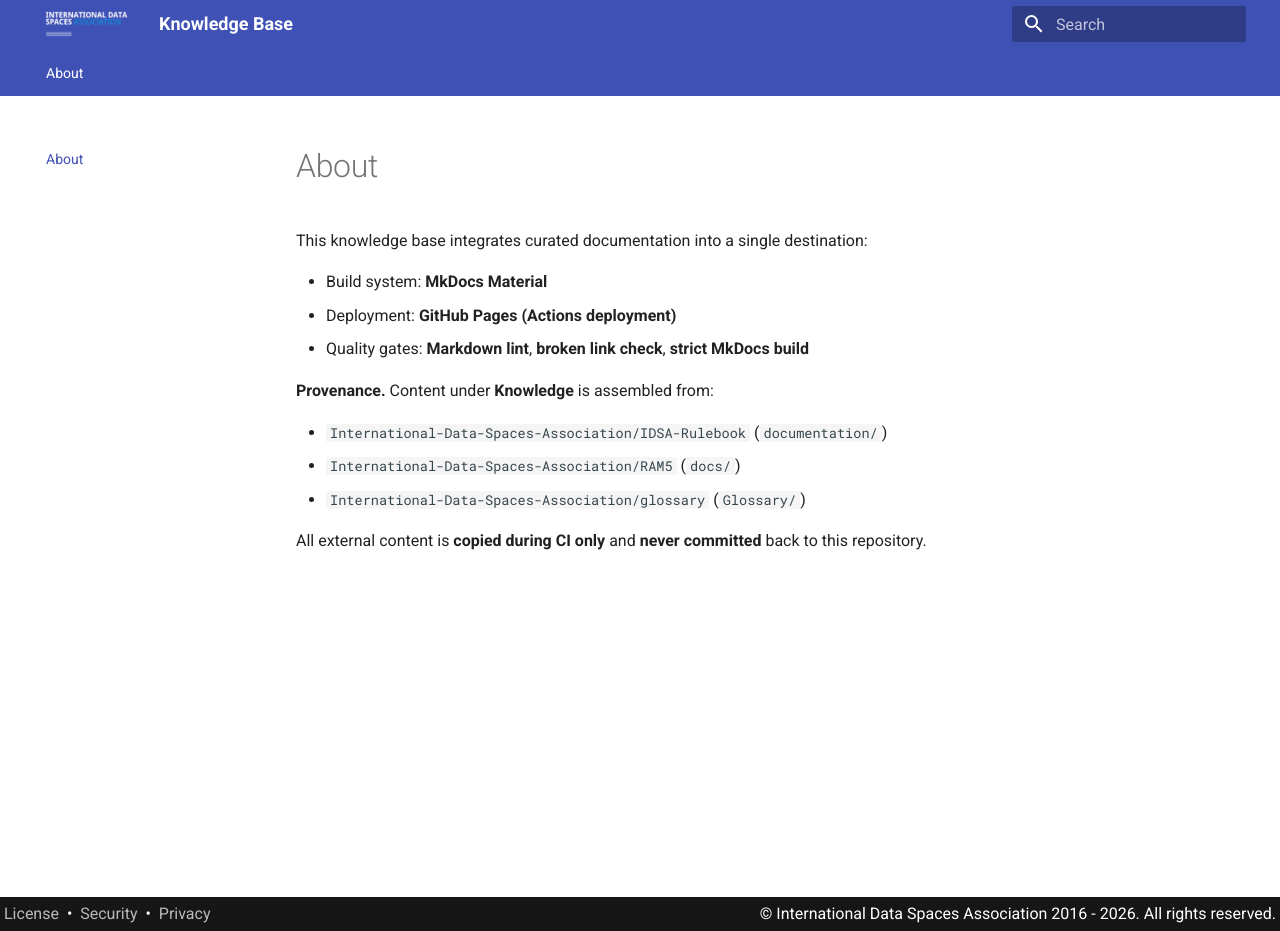
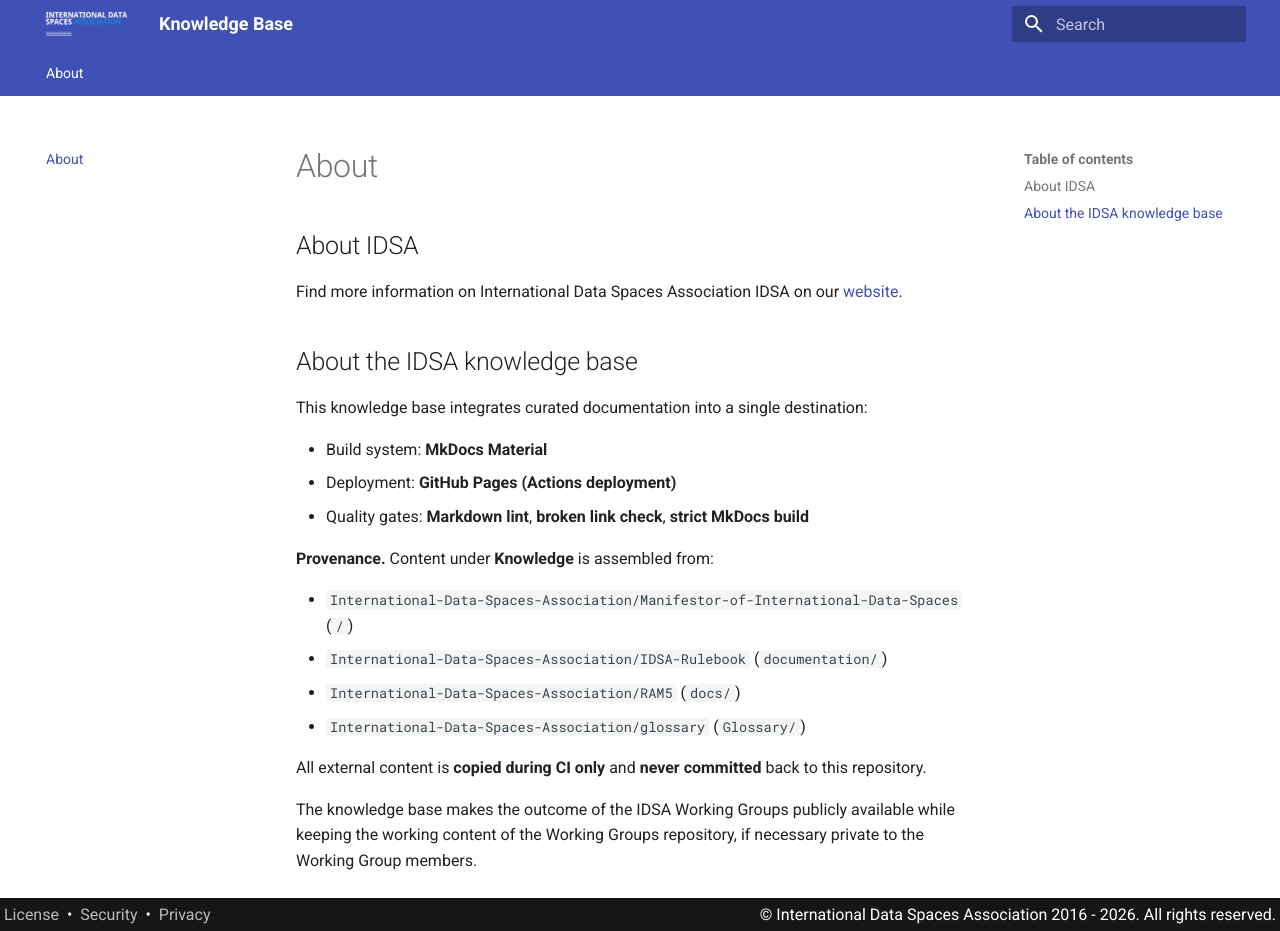
Before and after one commit to International-Data-Spaces-Association/knowledge-base, an MkDocs documentation site: the page built from docs/about.md, in a window 1280 px wide and 931 px high. Built offline with MkDocs 1.6.1 and Material for MkDocs 9.7.7, drawn with Linux system fonts in a browser that asks for light colours.

Commit message:
Updating about.md

```diff
--- a/docs/about.md
+++ b/docs/about.md
@@ -1,4 +1,10 @@
 # About
+
+## About IDSA
+
+Find more information on International Data Spaces Association IDSA on our [website](https://internationaldataspaces.org/).
+
+## About the IDSA knowledge base
 
 This knowledge base integrates curated documentation into a single destination:
 
@@ -8,8 +14,11 @@
 
 **Provenance.** Content under **Knowledge** is assembled from:
 
+- `International-Data-Spaces-Association/Manifestor-of-International-Data-Spaces` (`/`)
 - `International-Data-Spaces-Association/IDSA-Rulebook` (`documentation/`)
 - `International-Data-Spaces-Association/RAM5` (`docs/`)
 - `International-Data-Spaces-Association/glossary` (`Glossary/`)
 
 All external content is **copied during CI only** and **never committed** back to this repository.
+
+The knowledge base makes the outcome of the IDSA Working Groups publicly available while keeping the working content of the Working Groups repository, if necessary private to the Working Group members.
```
